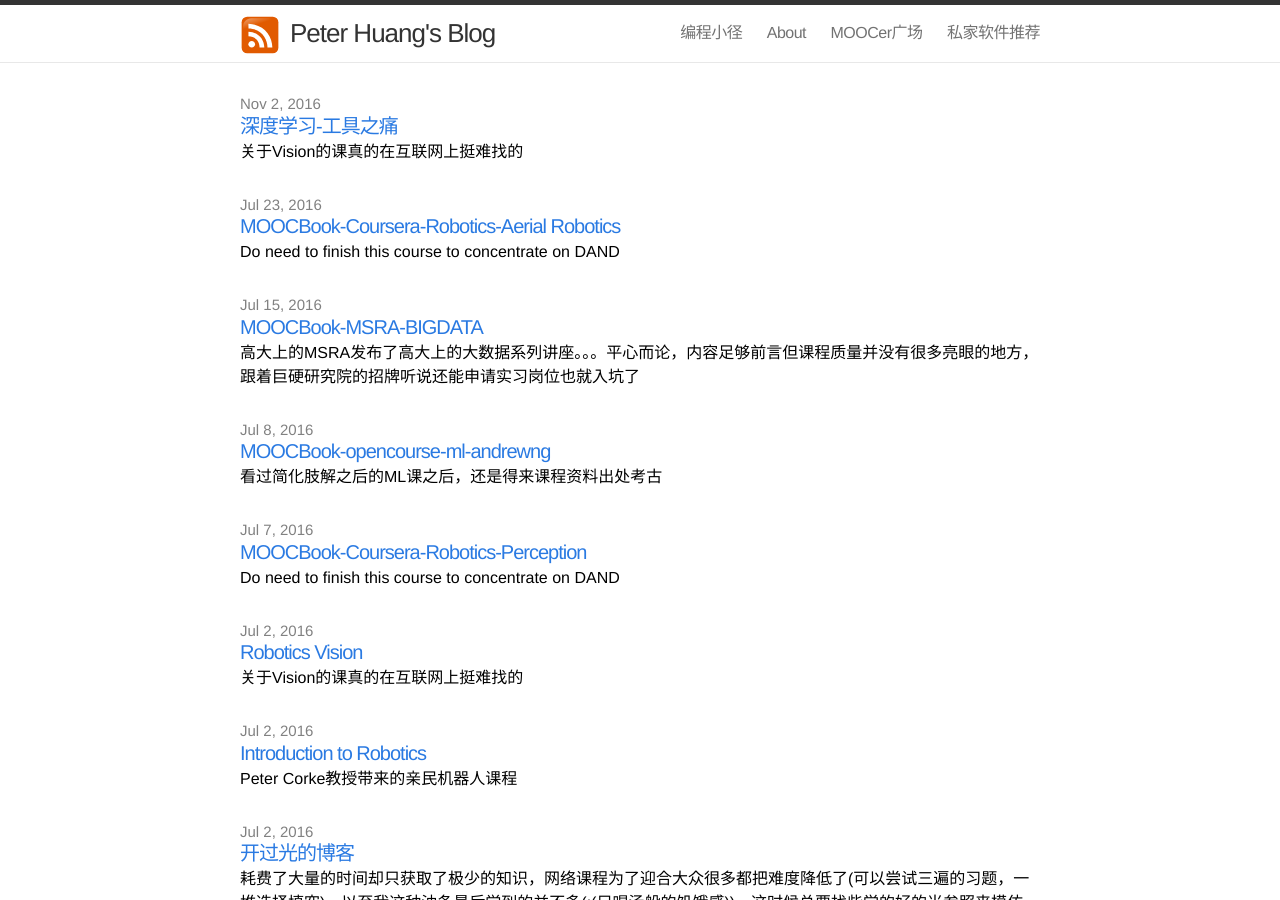
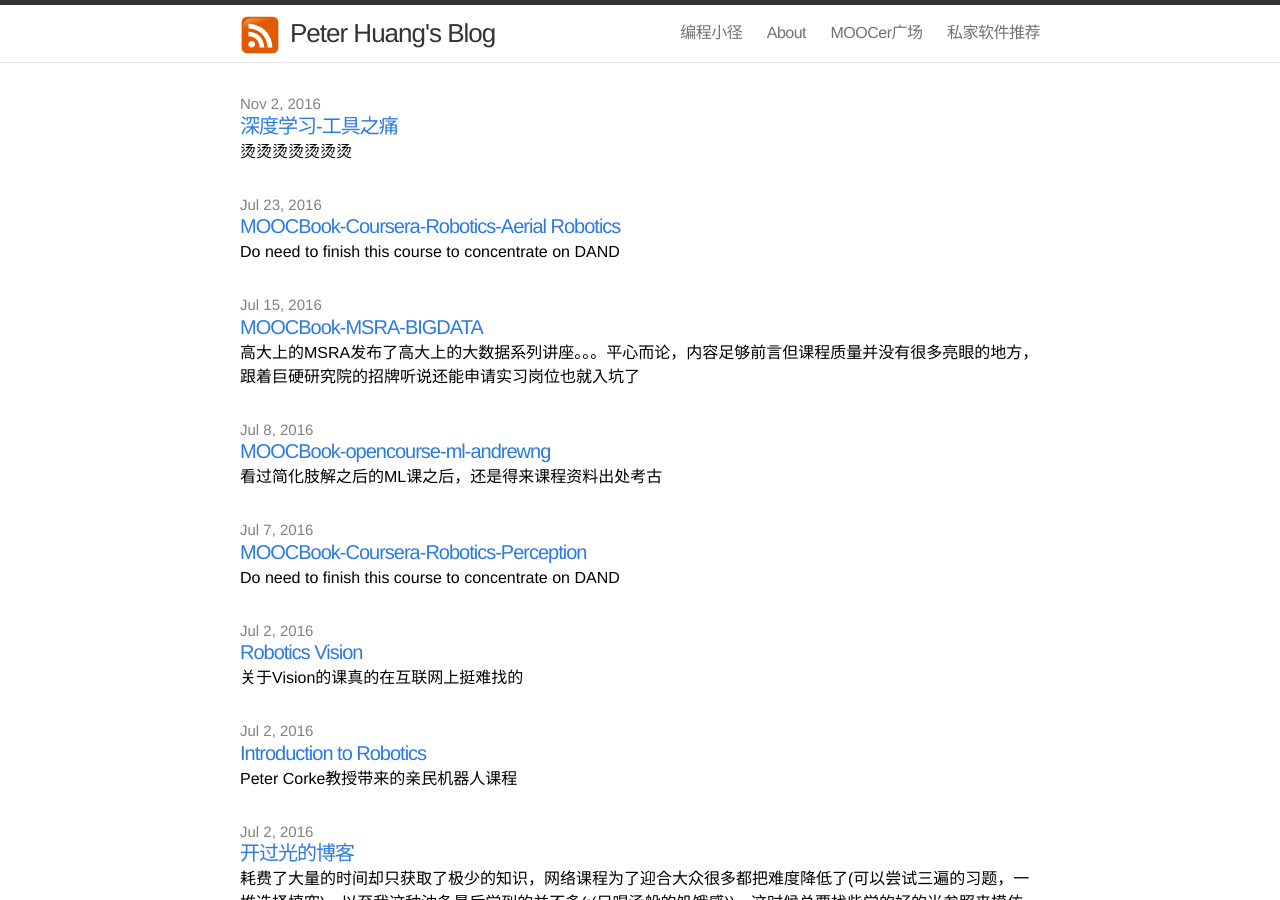
Before and after one commit to pmixer/pmixer.github.io, a Jekyll site: the page built from index.html, in a window 1280 px wide and 900 px high. Built offline with Jekyll 4.4.1, drawn with Linux system fonts in a browser that asks for light colours.

Commit message:
Update 2016-11-02-DLPain.md

````diff
--- a/_posts/2016-11-02-DLPain.md
+++ b/_posts/2016-11-02-DLPain.md
@@ -2,7 +2,7 @@
 layout: post
 comments: false
 title:  "深度学习-工具之痛"
-excerpt: "关于Vision的课真的在互联网上挺难找的"
+excerpt: "烫烫烫烫烫烫烫"
 date:   2016-11-02 11:17:00
 ---
 
@@ -74,6 +74,7 @@ net.activiate([1, 0])
 ```
 
 要具体查看网络结构以及数据内容，可以使用库自带的接口
+
 ```python
 net["in"]
 net["hidden0"]
````
